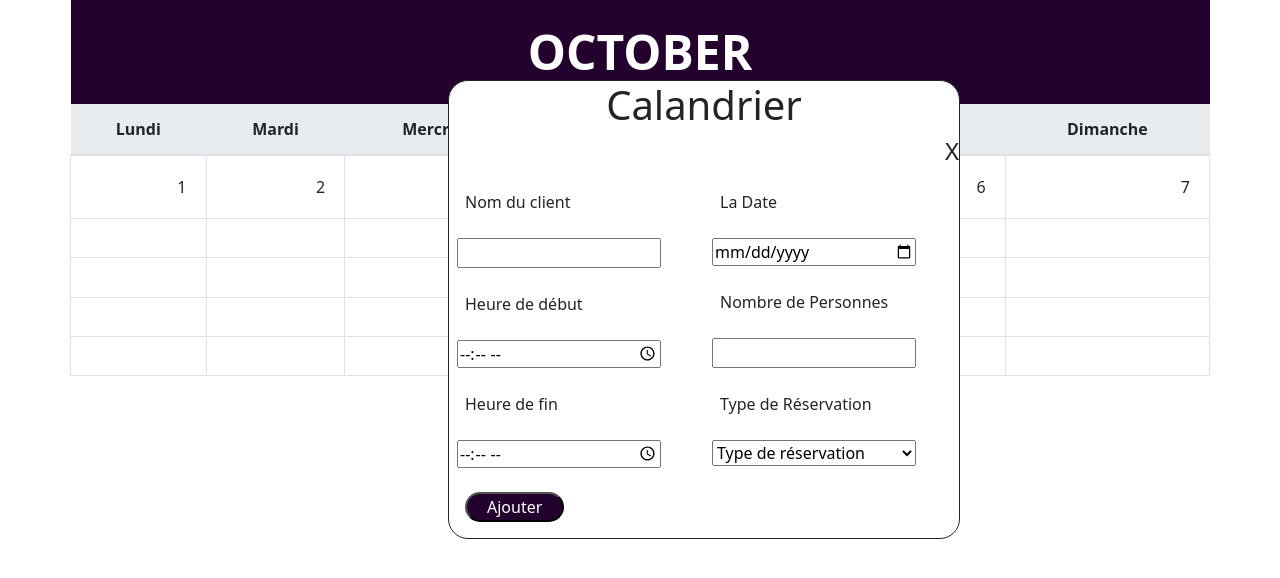
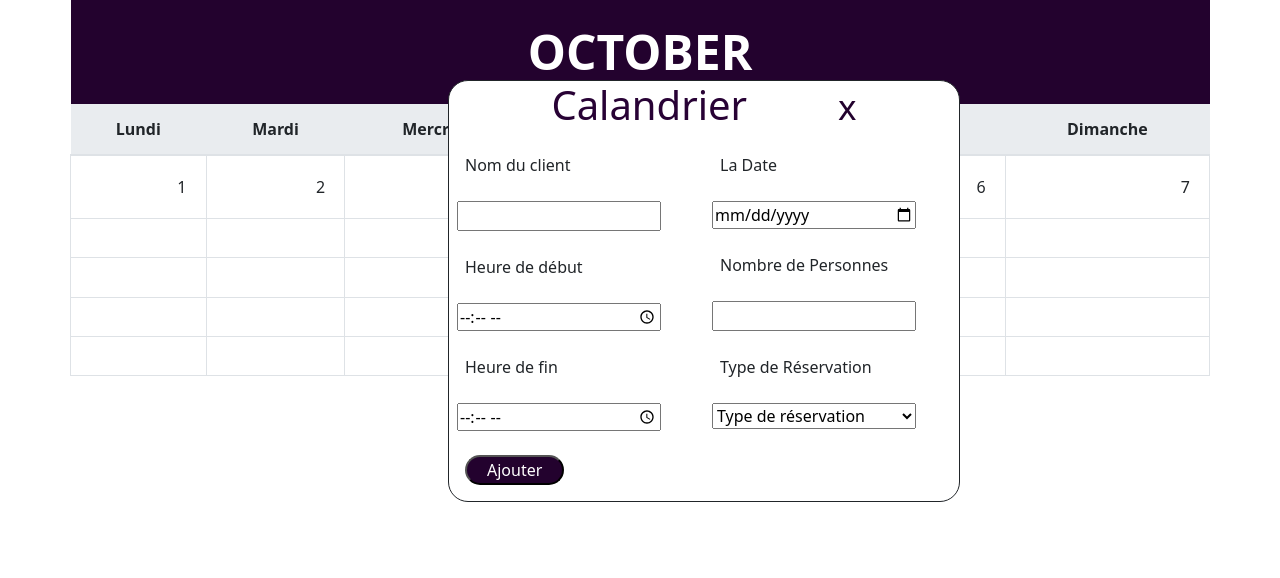
Before and after one commit to fatimaezzahra777/Calendrier, a plain HTML site: page index.html in a window 1280 px wide. Both pictures are taken after a click on the element 138 px from the left and 238 px from the top of the page. Drawn offline with nearby package versions, Linux system fonts and the light colour scheme.

Commit message:
Ajoute modification

```diff
--- a/index.css
+++ b/index.css
@@ -80,6 +80,7 @@ tbody .calandar-active:hover{
 
 .formul h1{
     text-align: center;
+    color: #280235;
 }
 
 .calandar-active{
@@ -94,7 +95,9 @@ tbody .calandar-active:hover{
 
 .annule{
     cursor: pointer;
-    text-align: end;
+    margin-left: 2.6em;
+    color: #23022e;
+
 
 }
 
--- a/index.html
+++ b/index.html
@@ -79,7 +79,7 @@
 
     <section>
         <form class="formul">
-            <h1>Calandrier <h4 class="annule">X</h4></h1>
+            <h1>Calandrier<small class="annule">x</small></h1>
 
             <div class="form-calendrier">
                 <div>
```
